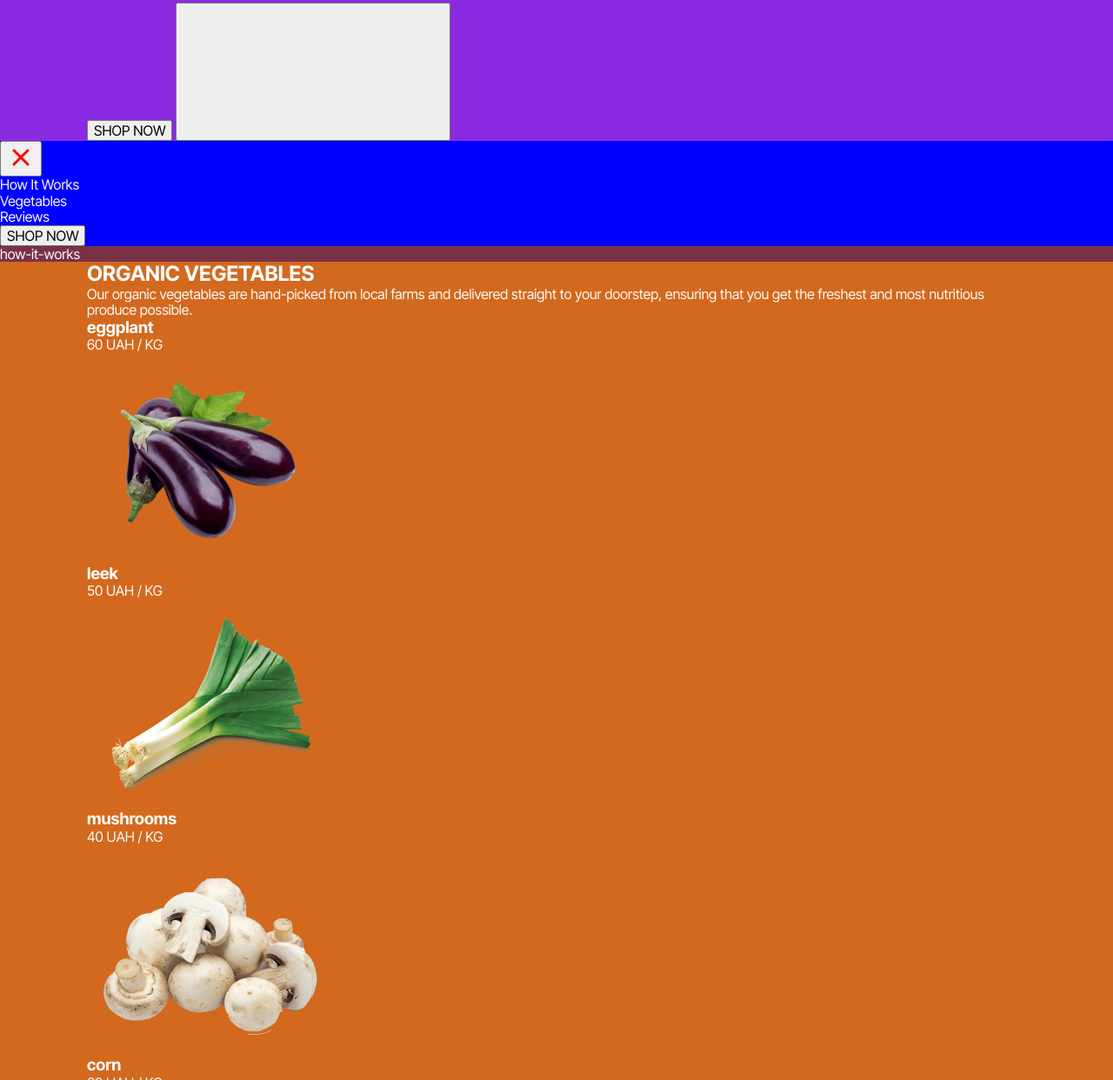
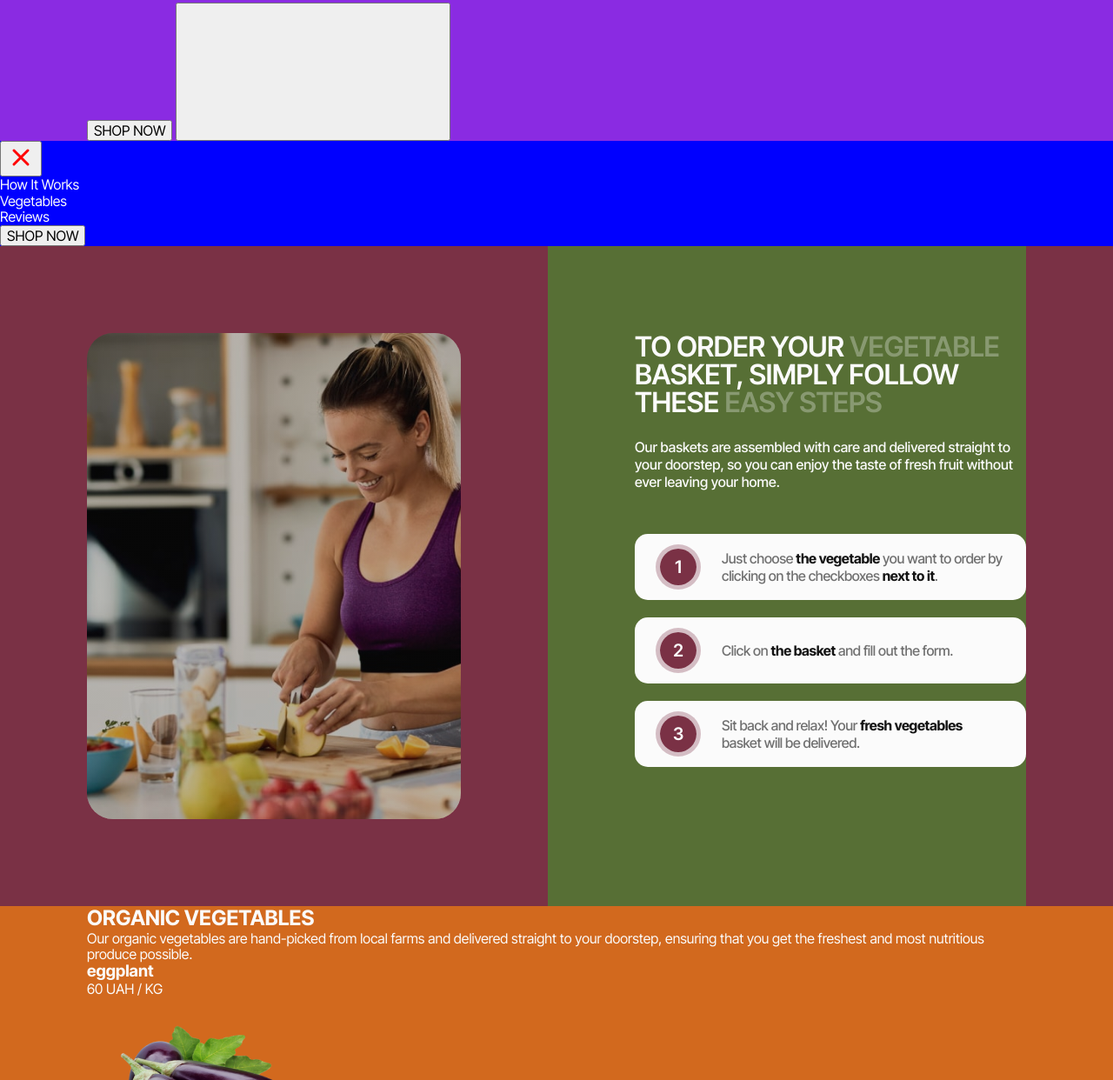
Before and after one commit to Nadiia-Yuce/Green_Harvest, a website built with Vite: page src/index.html in a window 1280 px wide. Shown: the part 206-1448 px from the top of the page at 87% size. Built offline with nearby package versions, Linux system fonts and the light colour scheme.

Commit message:
add changes to container css HIW

```diff
--- a/src/css/how_it_works.css
+++ b/src/css/how_it_works.css
@@ -33,7 +33,7 @@
 
 .works-content {
   background-color: #576f35;
-  padding: 80px 0;
+  padding: 80px ;
 }
 
 .visually-hidden {
@@ -135,7 +135,7 @@
   }
 
   .works-cont-img {
-    padding: 100px 0;
+    padding: 100px 32px;
   }
 
   .works-image {
@@ -144,7 +144,7 @@
   }
 
   .works-content {
-padding: 100px ;
+padding: 100px 127px;
   }
 
   .works-subtitle {
--- a/src/partials/how_it_works.html
+++ b/src/partials/how_it_works.html
@@ -1,3 +1,41 @@
-<section class="process">
-  <p>how-it-works</p>
+<section class="works">
+    <div class="container works-container">
+      <div class="works-cont-img">
+        <div class="works-image">
+          <img srcset="
+                ../img/How_it_works/hiw.jpg    1x,
+                ../img/How_it_works/hiw-2x.jpg 2x
+              " src="../img/How_it_works/hiw.jpg" alt="photo of women" width="944" height="640" />
+        </div>
+      </div>
+      <div class="works-content">
+        <h2 class="visually-hidden">How it works</h2>
+        <h3 class="works-subtitle">
+          To order your
+          <span class="works-subtitle-accent">vegetable</span> basket, simply follow
+          these <span class="works-subtitle-accent">easy steps</span>
+        </h3>
+        <p class="works-discribe">
+          Our baskets are assembled with care and delivered straight to your
+          doorstep, so you can enjoy the taste of fresh fruit without ever leaving
+          your home.
+        </p>
+        <ol class="works-list">
+          <li class="works-item">
+            Just choose <span class="works-item-accent">the vegetable</span> you
+            want to order by clicking on the checkboxes
+            <span class="works-item-accent">next to it</span>.
+          </li>
+          <li class="works-item">
+            Click on <span class="works-item-accent">the basket</span> and fill out
+            the form.
+          </li>
+          <li class="works-item">
+            Sit back and relax! Your
+            <span class="works-item-accent">fresh vegetables</span> basket will be
+            delivered.
+          </li>
+        </ol>
+      </div>
+    </div>
 </section>
```
